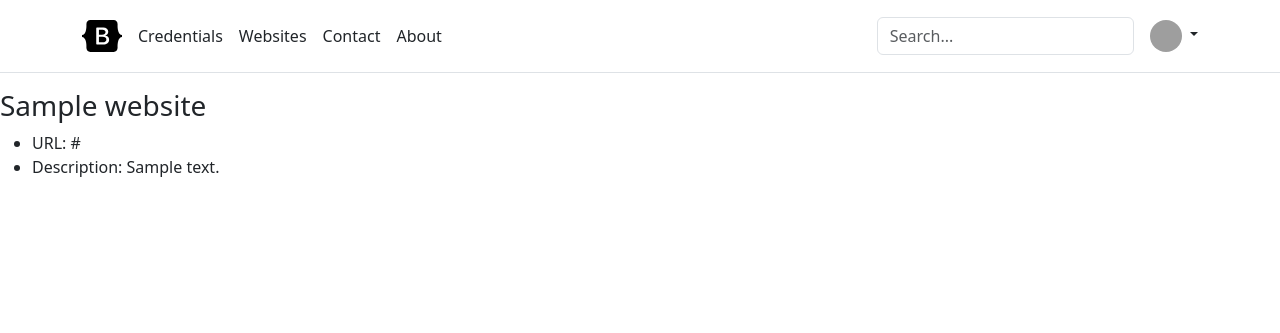
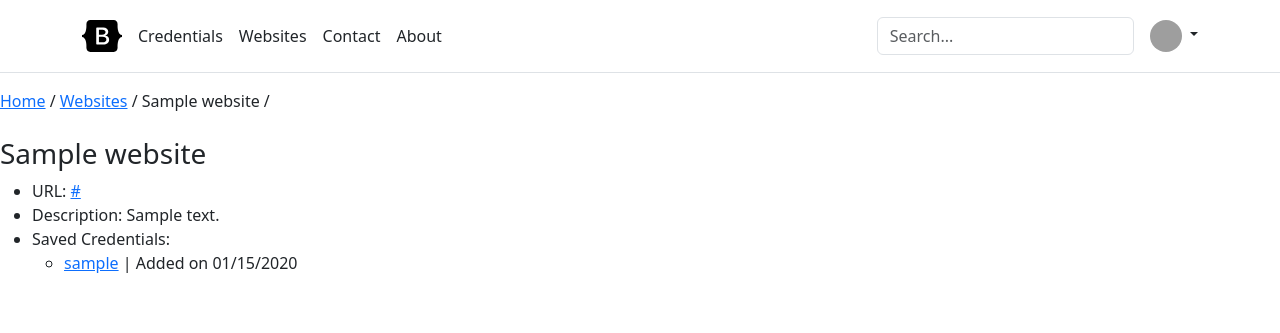
Before and after one commit to Eadwulf/password-manager, a Django app: page /websites/details/1/ in a window 1280 px wide. Shown: the top 333 px of the page. Run offline with Django 4.2, Linux system fonts and the light colour scheme; a user stored in the database is signed in; tables that the repository leaves empty hold one stand-in row (values such as "Sample post"); grey boxes are pictures that could not be loaded.

Commit message:
Warning: This is an backup commit

```diff
--- a/credentials/models.py
+++ b/credentials/models.py
@@ -9,7 +9,7 @@ class Credential(models.Model):
     password = models.CharField(max_length=64)
     added_on = models.DateTimeField(auto_now=True)
     last_modified = models.DateTimeField(blank=True, null=True, default=None)
-    website = models.ForeignKey(Website, on_delete=models.CASCADE, related_name='saved_credentials')
+    website = models.ForeignKey(Website, on_delete=models.CASCADE, related_name='credentials')
 
     def get_absolute_url(self):
         return reverse('credential_detail', kwargs={'pk': self.pk})
--- a/credentials/templates/credentials/list_view.html
+++ b/credentials/templates/credentials/list_view.html
@@ -9,6 +9,9 @@
 {% endblock %}
 
 {% block content %}
+    <a href="{% url 'home' %}">Home</a> /
+    <a href="{% url 'credential_list' %}">Credentials</a> /
+    <br><br>
         {% for credential in credentials %}
             <a href="{{ credential.get_absolute_url }}"><H3>Credential for {{ credential.website }}</H3></a>
             <ul>
--- a/templates/base.html
+++ b/templates/base.html
@@ -12,7 +12,7 @@
     <body>
         <main>
             {% block header %}
-                {% include "hearders/main_header.html" %}
+                {% include "partials/_header.html" %}
             {% endblock %}
 
             {% block content %}
--- a/templates/home.html
+++ b/templates/home.html
@@ -9,4 +9,5 @@
 {% endblock %}
 
 {% block content %}
+    <a href="{% url 'home' %}">Home</a> /
 {% endblock %}
--- a/templates/hearders/main_header.html
+++ b/templates/partials/_header.html
@@ -47,6 +47,7 @@
                     <ul class="dropdown-menu text-small">
                         <li><a href="{% url 'credential_create' %}" class="dropdown-item" href="#">Add Credentials</a></li>
                         <li><a href="{% url 'website_create' %}" class="dropdown-item" href="#">Add Website</a></li>
+                        <li><hr class="dropdown-divider"></li>
                         {% if user.is_authenticated %}
                             <li><a href="{% url 'logout' %}" class="dropdown-item">Log Out</a></li>
                         {% else %}
--- a/websites/models.py
+++ b/websites/models.py
@@ -8,7 +8,7 @@ class Website(models.Model):
     url = models.URLField(max_length=64)
     name = models.CharField(max_length=64, blank=True, null=True)
     description = models.CharField(max_length=256, blank=True, null=True)
-    user = models.ForeignKey(User, on_delete=models.CASCADE, related_name='website')
+    user = models.ForeignKey(User, on_delete=models.CASCADE, related_name='websites')
 
     def get_absolute_url(self):
         return reverse('website_detail', kwargs={'pk': self.pk})
--- a/websites/templates/websites/detail_view.html
+++ b/websites/templates/websites/detail_view.html
@@ -9,9 +9,23 @@
 {% endblock %}
 
 {% block content %}
-   <h3>{{ website.name}} </h3>
-   <ul>
-        <li>URL: {{ website.url }}</li>
+    <a href="{% url 'home' %}">Home</a> /
+    <a href="{% url 'website_list' %}">Websites</a> /
+    {{ website.name }} /
+    <br>
+    <br>
+
+    <h3>{{ website.name}} </h3>
+    <ul>
+        <li>URL: <a href="{{ website.url }}">{{ website.url }}</a></li>
         <li>Description: {{ website.description }}</li>
-   </ul>
+        {% if saved_credentials %}
+            <li>Saved Credentials: </li>
+            <ul>
+                {% for credential in saved_credentials %}
+                    <li><a href="{{ credential.get_absolute_url }}">{{ credential.username }}</a> | Added on {{ credential.added_on|date:"SHORT_DATE_FORMAT" }}</li>
+                {% endfor %}
+            </ul>
+        {% endif %}
+    </ul>
 {% endblock %}
--- a/websites/templates/websites/list_view.html
+++ b/websites/templates/websites/list_view.html
@@ -9,6 +9,9 @@
 {% endblock %}
 
 {% block content %}
+    <a href="{% url 'home' %}">Home</a> /
+    <a href="{% url 'website_list' %}">Websites</a> /
+    <br><br>
     {% for website in websites %}
         <a href="{{ website.get_absolute_url }}"><h3>{{ website.name }}</h3></a>
         <ul>
--- a/websites/urls.py
+++ b/websites/urls.py
@@ -1,13 +1,17 @@
 from django.urls import path
 
 from websites.views import (
+    BasicCreateView,
     WebsiteListView, WebsiteCreateView, WebsiteDetailView,
+    ListJsonView,
 )
 
 
 # app_name = 'websites'
 urlpatterns = [
     path('', WebsiteListView.as_view(), name='website_list'),
-    path('create/', WebsiteCreateView.as_view(), name='website_create'),
+    path('create/', BasicCreateView.as_view(), name='website_create'),
+    # path('create/', WebsiteCreateView.as_view(), name='website_create'),
     path('details/<int:pk>/', WebsiteDetailView.as_view(), name='website_detail'),
+    path('json/', ListJsonView.as_view(), name='json')
 ]
--- a/websites/views.py
+++ b/websites/views.py
@@ -1,6 +1,12 @@
+from django.views import View
+from django.shortcuts import render
+
 from websites.models import Website
 from websites.forms import WebsiteCreateForm
-from utils.views import CreateViewMixin, DetailViewMixin, ListViewMixin
+from utils.views import IsAuthorizedMixin, CreateViewMixin, DetailViewMixin, ListViewMixin
+
+from django.forms.models import model_to_dict
+from django.http import JsonResponse, HttpResponse
 
 
 class WebsiteCreateView(CreateViewMixin):
@@ -16,8 +22,46 @@ class WebsiteListView(ListViewMixin):
     unauthorized_access_template = 'authentication/unauthorized_access.html'
 
 
-class WebsiteDetailView(DetailViewMixin):
+class WebsiteDetailView(IsAuthorizedMixin, View):
     model = Website
     context_object_name = 'website'
     template_name = 'websites/detail_view.html'
     unauthorized_access_template = 'authentication/unauthorized_access.html'
+
+    def get(self, request, pk, *args, **kwargs):
+        if self.user_is_authorized(request):
+            website = self.model.objects.get(pk=pk)
+            saved_credentials = website.credentials.all()
+            context = {'website': website, 'saved_credentials': saved_credentials}
+            return render(request, self.template_name, context)
+        return render(request, self.unauthorized_access_template)
+
+
+class BasicCreateView(View):
+    form_class = WebsiteCreateForm
+    template_name = 'websites/create_view.html'
+
+    def get(self, request):
+        context = {'form': self.form_class()}
+        return render(request, self.template_name, context)
+
+    def post(self, request):
+        form = self.form_class(request.POST)
+        if form.is_valid():
+            website = Website.objects.create(
+                name = self.form_class.cleaned_data.get('name', ''),
+                url = self.form_class.cleaned_data.get('url'),
+                description = self.form_class.cleaned_data.get('description', ''),
+                user = request.user,
+            )
+            print(form.cleaned_data)
+        context = {'form': self.form_class()}
+        return render(request, self.template_name, context)
+
+
+class ListJsonView(View):
+
+    def get(self, request):
+        json_response = JsonResponse(model_to_dict(Website))
+        if request.method == 'GET':
+            return json_response
```
Also changed, not shown: credentials/templates/credentials/detail_view.html (+8 -2 lines), websites/forms.py (+5 -9 lines), credentials/migrations/0002_alter_credential_website.py (added), credentials/migrations/0003_alter_credential_website.py (added), credentials/migrations/0004_alter_credential_website.py (added), websites/migrations/0002_alter_website_user.py (added).
